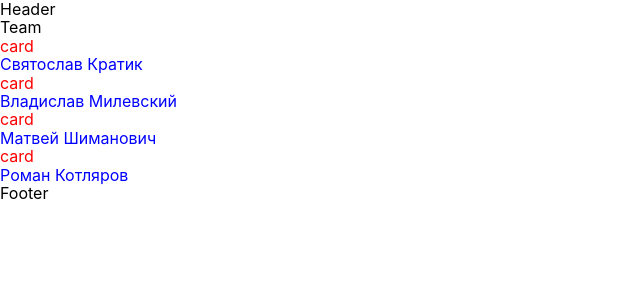
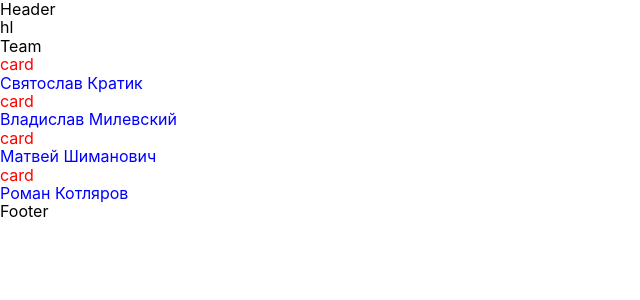
Before and after one commit to SilantievMax/react-dev-corp, a React (Create React App) app: page / in a window 1280 px wide. Shown: the top 300 px of the page, without its empty margins (0-640 px from the left). Built offline with nearby package versions, Linux system fonts and the light colour scheme.

Commit message:
test app changes

```diff
--- a/src/App.jsx
+++ b/src/App.jsx
@@ -2,7 +2,6 @@ import React from "react";
 import Footer from "./components/Footer/Footer.jsx";
 import Header from "./components/Header/Header.jsx";
 import Team from "./components/Team/Team.jsx";
-
 import "normalize.css"
 
 const App = () => {
@@ -10,6 +9,7 @@ const App = () => {
     <>
       <Header />
       <main>
+        hl
         <Team />
       </main>
       <Footer />
```
